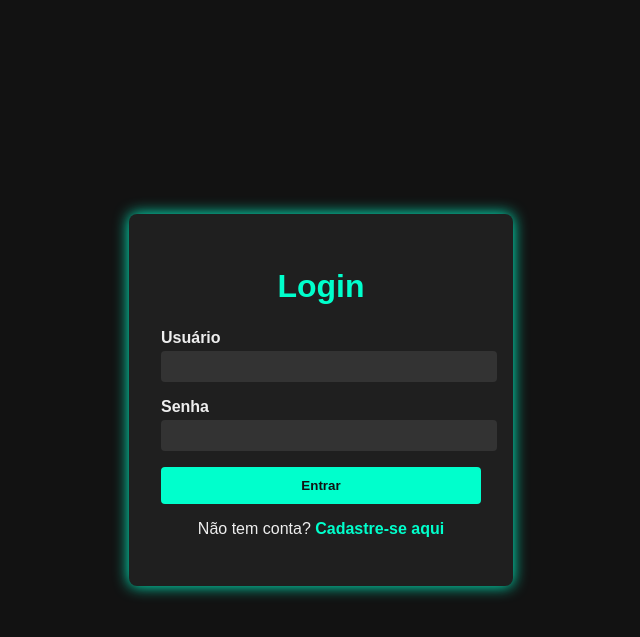
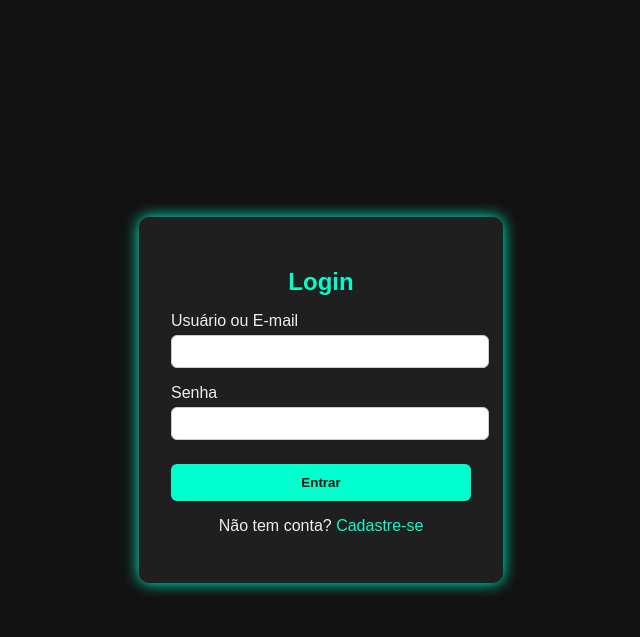
Before and after one commit to nilopb/roletainteligentanalitic, a Flask app: page /login in a window 1280 px wide. Shown: the top 637 px of the page, without its empty margins (319-959 px from the left). Run offline with Flask 3, Linux system fonts and the light colour scheme.

Commit message:
Update login.html

```diff
--- a/templates/login.html
+++ b/templates/login.html
@@ -10,50 +10,51 @@
     background: #121212;
     color: #eee;
     display: flex;
+    height: 100vh;
     justify-content: center;
     align-items: center;
-            height: 100vh;
     margin: 0;
   }
-        .login-container {
+  .login-box {
     background: #1f1f1f;
     padding: 2rem;
-            border-radius: 8px;
-            width: 320px;
+    border-radius: 10px;
     box-shadow: 0 0 15px #00ffcc;
+    width: 300px;
   }
-        h1 {
+  h2 {
+    margin-bottom: 1rem;
+    color: #00ffcc;
     text-align: center;
-            margin-bottom: 1.5rem;
-            color: #00ffcc;
   }
   label {
     display: block;
-            margin-bottom: 0.25rem;
-            font-weight: bold;
+    margin-top: 1rem;
   }
   input[type="text"], input[type="password"] {
     width: 100%;
     padding: 0.5rem;
-            margin-bottom: 1rem;
-            border: none;
-            border-radius: 4px;
-            background: #333;
-            color: #eee;
+    border-radius: 6px;
+    border: 1px solid #ccc;
+    margin-top: 0.3rem;
+  }
+  input[type="text"]:focus, input[type="password"]:focus {
+    border-color: #00ffcc;
+    outline: none;
   }
   button {
     width: 100%;
+    margin-top: 1.5rem;
     padding: 0.7rem;
     background: #00ffcc;
     border: none;
-            border-radius: 4px;
+    border-radius: 6px;
+    color: #121212;
     font-weight: bold;
     cursor: pointer;
-            color: #121212;
-            transition: background 0.3s ease;
   }
   button:hover {
-            background: #00d1aa;
+    background: #00cca6;
   }
   .register-link {
     margin-top: 1rem;
@@ -62,45 +63,39 @@
   .register-link a {
     color: #00ffcc;
     text-decoration: none;
-            font-weight: bold;
   }
-        .flash-message {
-            margin-bottom: 1rem;
+  .register-link a:hover {
+    text-decoration: underline;
+  }
+  .error-msg {
+    background: #ff4c4c;
+    color: white;
     padding: 0.5rem;
-            border-radius: 4px;
+    border-radius: 5px;
+    margin-top: 1rem;
     text-align: center;
-        }
-        .flash-message.error {
-            background: #ff4c4c;
-            color: #fff;
-        }
-        .flash-message.success {
-            background: #4caf50;
-            color: #fff;
   }
 </style>
 </head>
 <body>
-    <div class="login-container">
-        <h1>Login</h1>
-        {% with messages = get_flashed_messages(with_categories=true) %}
+  <div class="login-box">
+    <h2>Login</h2>
+    {% with messages = get_flashed_messages() %}
       {% if messages %}
-                {% for category, message in messages %}
-                    <div class="flash-message {{category}}">{{ message }}</div>
-                {% endfor %}
+        <div class="error-msg">
+          {{ messages[0] }}
+        </div>
       {% endif %}
     {% endwith %}
     <form method="POST" action="{{ url_for('login') }}">
-            <label for="username">Usuário</label>
+      <label for="username">Usuário ou E-mail</label>
       <input type="text" id="username" name="username" required autocomplete="username" />
-
       <label for="password">Senha</label>
       <input type="password" id="password" name="password" required autocomplete="current-password" />
-
       <button type="submit">Entrar</button>
     </form>
     <div class="register-link">
-            <p>Não tem conta? <a href="{{ url_for('register') }}">Cadastre-se aqui</a></p>
+      <p>Não tem conta? <a href="{{ url_for('register') }}">Cadastre-se</a></p>
     </div>
   </div>
 </body>
```
Lines whose indentation alone changed are shown as unchanged.
